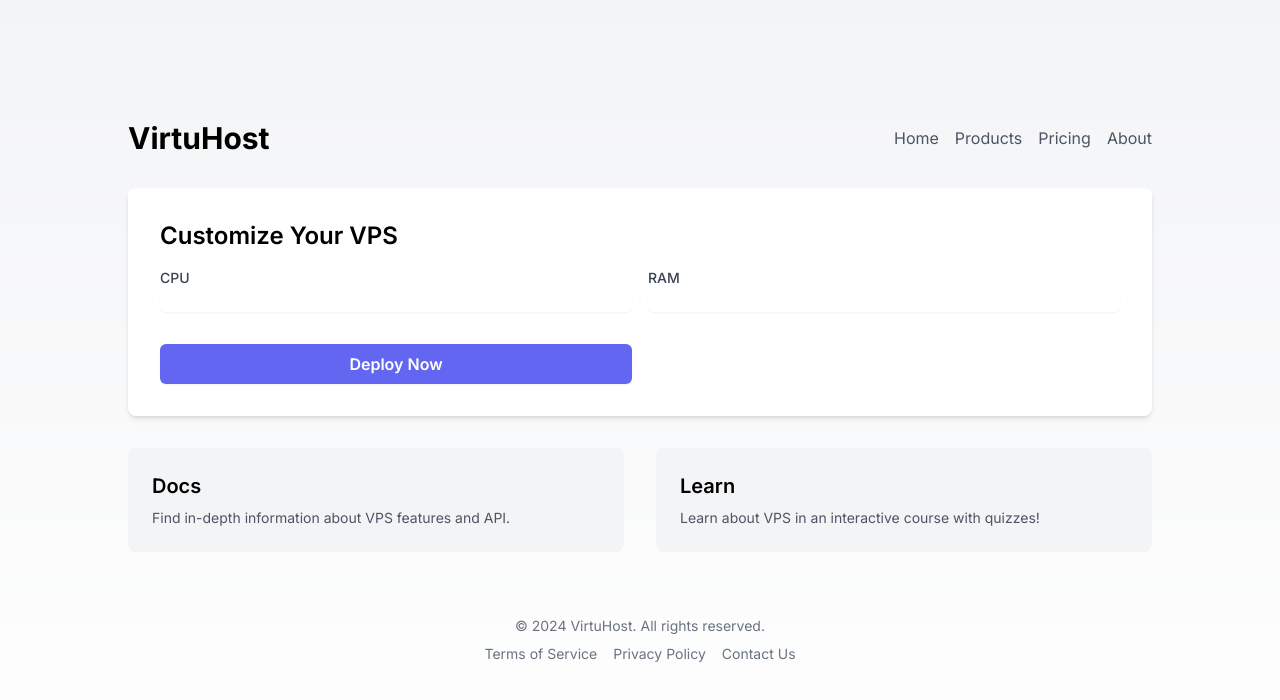
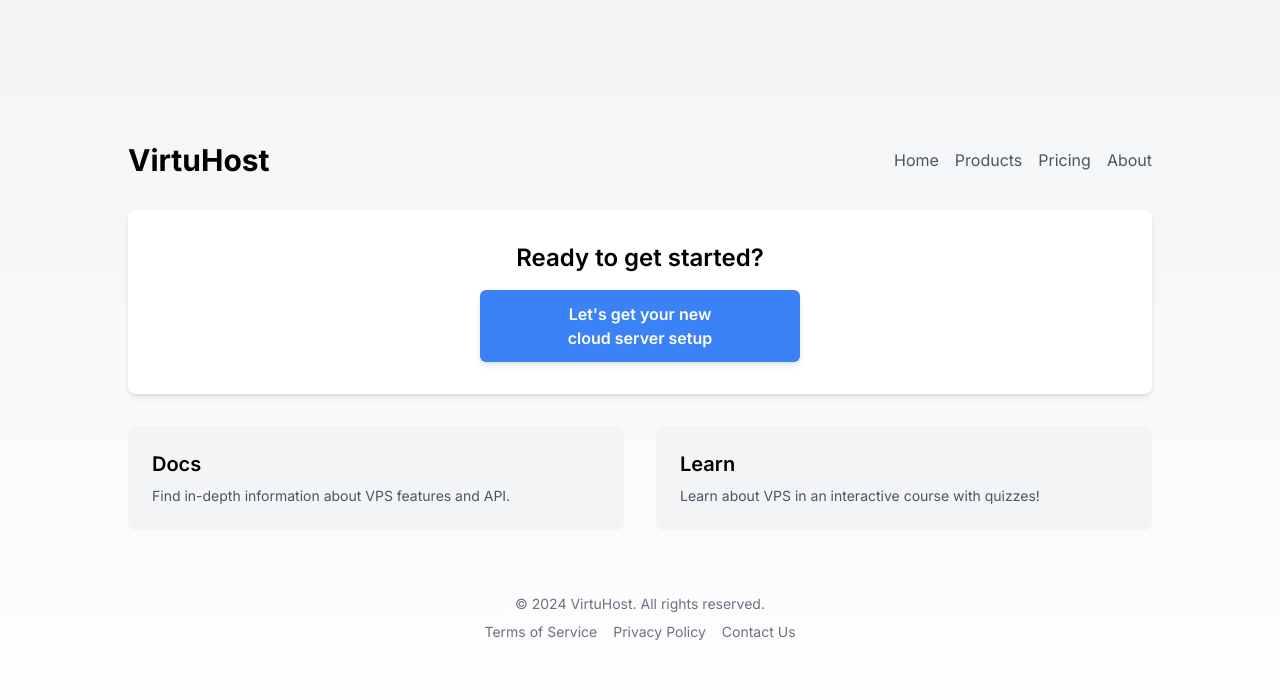
Before and after one commit to vekalmao/vpswebsite, a Next.js app: page / in a window 1280 px wide. Shown: the top 700 px of the page. Built offline with nearby package versions, Linux system fonts and the light colour scheme.

Commit message:
Update page.tsx

```diff
--- a/app/page.tsx
+++ b/app/page.tsx
@@ -16,21 +16,12 @@ export default function Home() {
         </nav>
       </header>
 
-      {/* Customization Interface */}
-      <section className="w-full max-w-5xl bg-white rounded-lg p-8 shadow-md mb-8">
-        <h2 className="text-2xl font-semibold mb-4">Customize Your VPS</h2>
-        <form className="grid grid-cols-2 gap-4">
-          <div>
-            <label htmlFor="cpu" className="block text-sm font-medium text-gray-700">CPU</label>
-            <input type="text" id="cpu" name="cpu" className="mt-1 block w-full border-gray-300 rounded-md shadow-sm focus:border-indigo-500 focus:ring-indigo-500 sm:text-sm" />
-          </div>
-          <div>
-            <label htmlFor="ram" className="block text-sm font-medium text-gray-700">RAM</label>
-            <input type="text" id="ram" name="ram" className="mt-1 block w-full border-gray-300 rounded-md shadow-sm focus:border-indigo-500 focus:ring-indigo-500 sm:text-sm" />
-          </div>
-          {/* Add inputs for storage, OS, etc. */}
-          <button type="submit" className="bg-indigo-500 hover:bg-indigo-600 text-white font-semibold py-2 px-4 rounded-md shadow-sm mt-4">Deploy Now</button>
-        </form>
+      {/* Create Cloud Button */}
+      <section className="w-full max-w-5xl bg-white rounded-lg p-8 shadow-md mb-8 text-center">
+        <h2 className="text-2xl font-semibold mb-4">Ready to get started?</h2>
+        <a href="/dashboard/server/create" className="block w-full max-w-xs mx-auto bg-blue-500 hover:bg-blue-600 text-white font-semibold py-3 px-6 rounded-md shadow-md transition duration-300">
+          Let's get your new<br />cloud server setup
+        </a>
       </section>
 
       {/* Features Section */}
```
